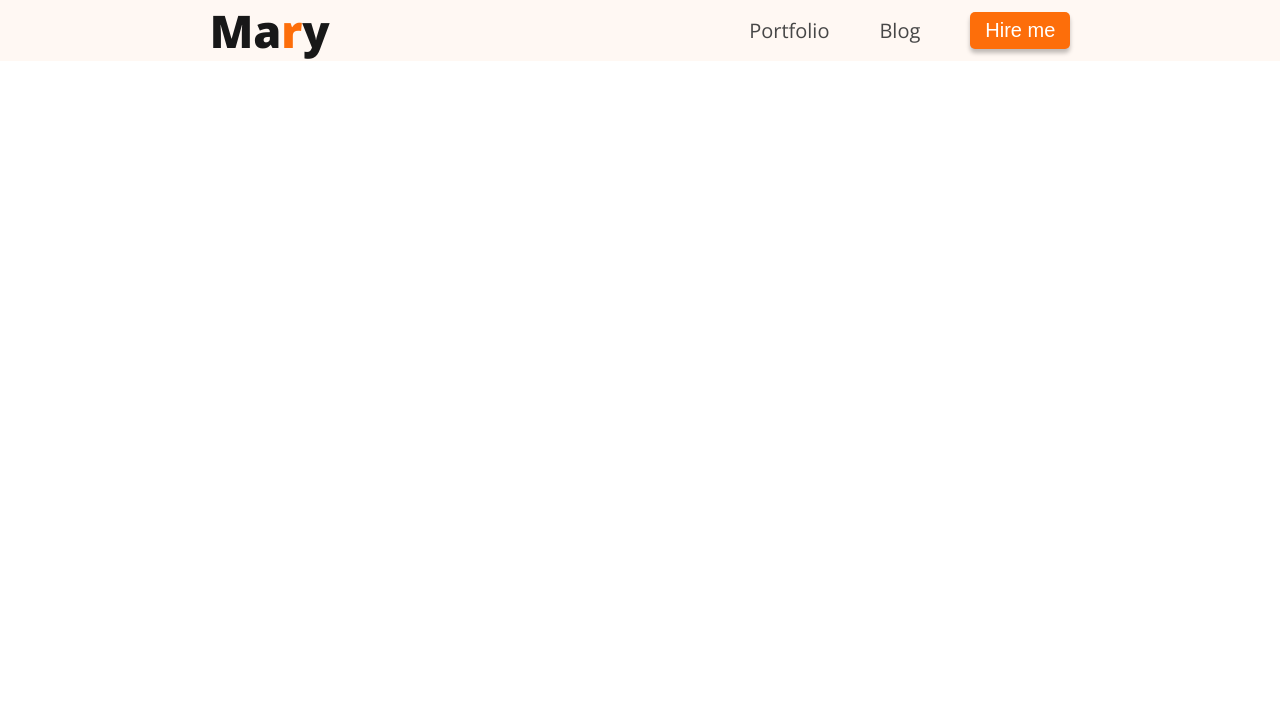
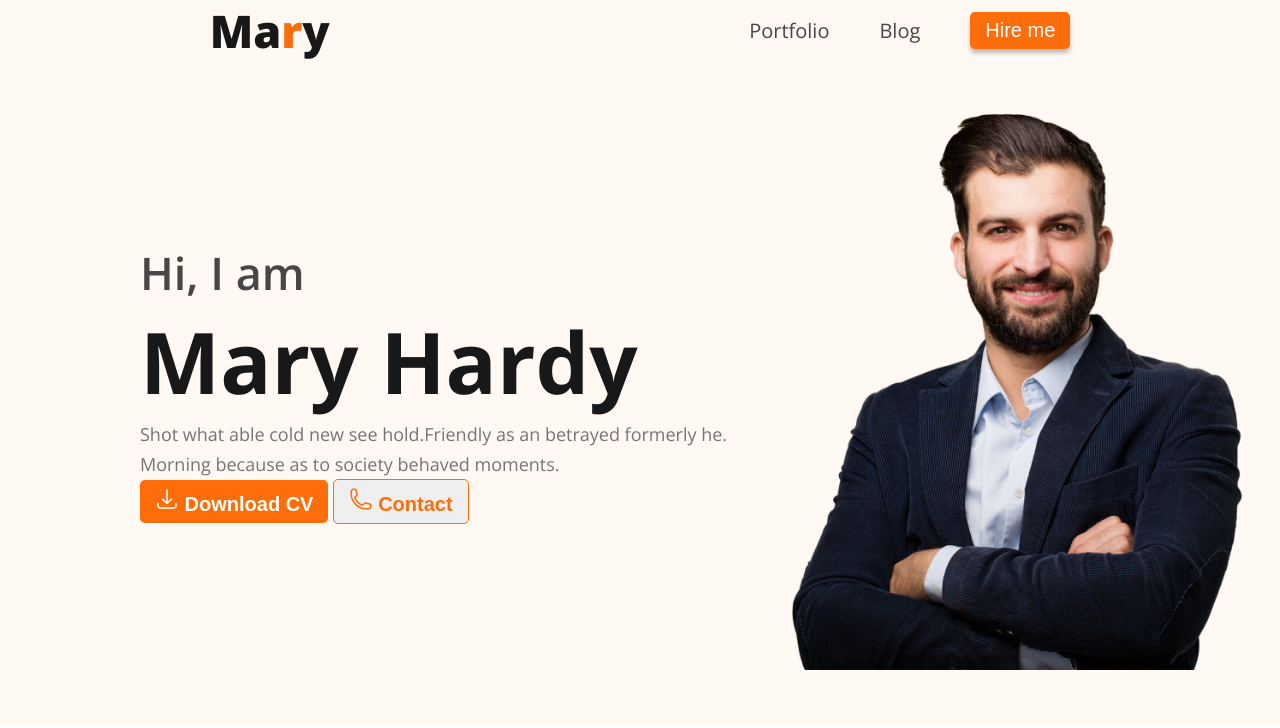
Before and after one commit to Muzahidul1/web-development-portfolio, a plain HTML site: page index.html in a window 1280 px wide. Drawn offline with nearby package versions, Linux system fonts and the light colour scheme.

Commit message:
banner section added

```diff
--- a/css/style.css
+++ b/css/style.css
@@ -69,3 +69,62 @@ nav >p {
 nav > p > span{
     color: #FD6E0A;
 }
+
+
+
+/* banner style css */
+
+
+.banner{
+    display: flex;
+    align-items: center;
+    padding: 30px 30px 50px 140px;
+}
+
+.banner-text > .p-first {
+    color:  #474747;
+    font-size: 45px;
+    font-weight: 600;
+}
+
+.banner-text > h1{
+    color: var(--dark-01, #181818);
+    font-size: 85px;
+    font-weight: 700;
+}
+
+.banner-text > .p-sec{
+    color: var(--dark-03, #757575);
+    font-size: 18px;
+    font-weight: 400;
+    line-height: 30px;
+}
+
+.banner img{
+    width: 500px;
+}
+
+.banner button{
+    padding: 7px 15px;
+    font-size: 20px;
+    font-weight: 700;
+    text-align: center;
+    border-radius: 5px;
+}
+
+button svg{
+    width: 24px;
+    height: 24px;
+    flex-shrink: 0;
+}
+
+.banner .download-btn{
+    background-color: #FD6E0A;
+    color: white;
+    border: none;
+}
+
+.banner .contact-btn{
+    color: #FD6E0A;
+    border: 1px solid #FD6E0A;
+}
--- a/index.html
+++ b/index.html
@@ -22,6 +22,23 @@
             </button></li>
             </ul>
         </nav>
+
+        <section class="banner">
+            <div class="banner-text">
+                <p class="p-first">Hi, I am</p>
+                <h1>Mary Hardy</h1>
+                <p class="p-sec">Shot what able cold new see hold.Friendly as an betrayed formerly he. Morning because as to society behaved moments.</p>
+                <button class="download-btn"> <svg xmlns="http://www.w3.org/2000/svg" width="24" height="24" viewBox="0 0 24 24" fill="none">
+                    <path d="M3 16.5V18.75C3 19.3467 3.23705 19.919 3.65901 20.341C4.08097 20.7629 4.65326 21 5.25 21H18.75C19.3467 21 19.919 20.7629 20.341 20.341C20.7629 19.919 21 19.3467 21 18.75V16.5M16.5 12L12 16.5M12 16.5L7.5 12M12 16.5V3" stroke="white" stroke-width="1.5" stroke-linecap="round" stroke-linejoin="round"/>
+                  </svg> Download CV</button>
+                  <button class="contact-btn"> <svg xmlns="http://www.w3.org/2000/svg" width="24" height="24" viewBox="0 0 24 24" fill="none">
+                    <path d="M2.25 6.75C2.25 15.034 8.966 21.75 17.25 21.75H19.5C20.0967 21.75 20.669 21.5129 21.091 21.091C21.5129 20.669 21.75 20.0967 21.75 19.5V18.128C21.75 17.612 21.399 17.162 20.898 17.037L16.475 15.931C16.035 15.821 15.573 15.986 15.302 16.348L14.332 17.641C14.05 18.017 13.563 18.183 13.122 18.021C11.4849 17.4191 9.99815 16.4686 8.76478 15.2352C7.53141 14.0018 6.58087 12.5151 5.979 10.878C5.817 10.437 5.983 9.95 6.359 9.668L7.652 8.698C8.015 8.427 8.179 7.964 8.069 7.525L6.963 3.102C6.90214 2.85869 6.76172 2.6427 6.56405 2.48834C6.36638 2.33397 6.1228 2.25008 5.872 2.25H4.5C3.90326 2.25 3.33097 2.48705 2.90901 2.90901C2.48705 3.33097 2.25 3.90326 2.25 4.5V6.75Z" stroke="#FD6E0A" stroke-width="1.5" stroke-linecap="round" stroke-linejoin="round"/>
+                  </svg> Contact</button>
+            </div>
+            <figure>
+                <img class="profile-pic" src="images/hardy.png" alt="">
+            </figure>
+        </section>
     </header>
 </body>
 </html>
```
